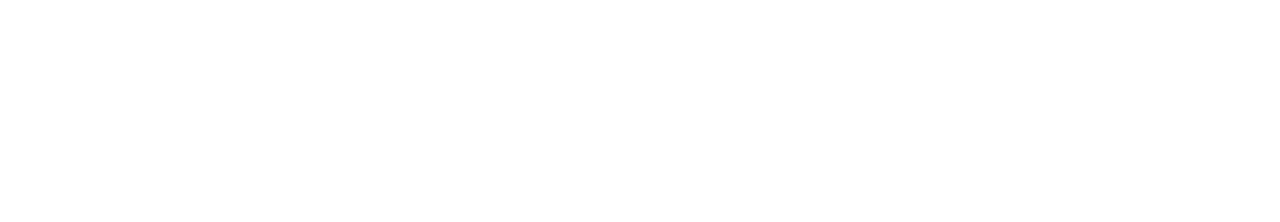
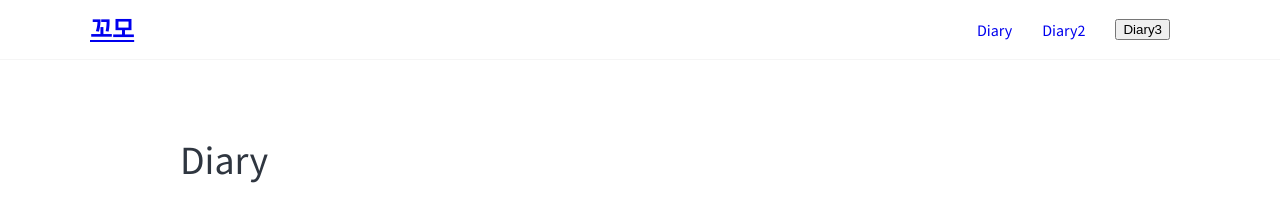
Before and after one commit to f-lab-edu/SPA-JM, a plain HTML site: page index.html in a window 1280 px wide. Drawn offline with Linux system fonts and the light colour scheme.

Commit message:
navbar styling

```diff
--- a/index.html
+++ b/index.html
@@ -5,6 +5,21 @@
     <meta http-equiv="X-UA-Compatible" content="IE=edge" />
     <meta name="viewport" content="width=device-width, initial-scale=1.0" />
     <title>꼬모 일기장</title>
+    <link rel="stylesheet" href="style.css" />
   </head>
-  <body></body>
+  <body>
+    <nav class="sticky">
+      <div class="navbar">
+        <div class="navbar-item" id="logo">
+          <a href="index.html">꼬모</a>
+        </div>
+        <div class="navbar-item" id="navbar-links">
+          <a href="index.html">Diary</a>
+          <a href="index.html">Diary2</a>
+          <button>Diary3</button>
+        </div>
+      </div>
+    </nav>
+    <header>Diary</header>
+  </body>
 </html>
--- a/style.css
+++ b/style.css
@@ -49,3 +49,50 @@ body{
   font-family:"Source Sans Pro", sans-serif;
   color:#2f3640;
 }
+
+.hidden{
+    display:none
+}
+
+.sticky {
+    position: sticky;
+  }
+
+.navbar {
+    display: flex;
+    justify-content: space-between;
+    align-items: center;
+    height: 60px;
+    padding:10px;
+    border-bottom:1px solid whitesmoke;
+}
+
+.navbar-item {
+    display: flex;
+    align-items: center;
+}
+
+#logo {
+    font-size: 24px;
+    font-weight: bold;
+    margin-left: 80px;
+}
+
+#navbar-links {
+    display: flex;
+    align-items: center;
+}
+
+#navbar-links a{
+    margin-right:30px;
+    text-decoration: none;
+}
+
+#navbar-links button{
+    margin-right:100px;
+}
+
+header {
+    margin:80px 180px;
+    font-size:40px
+}
```
